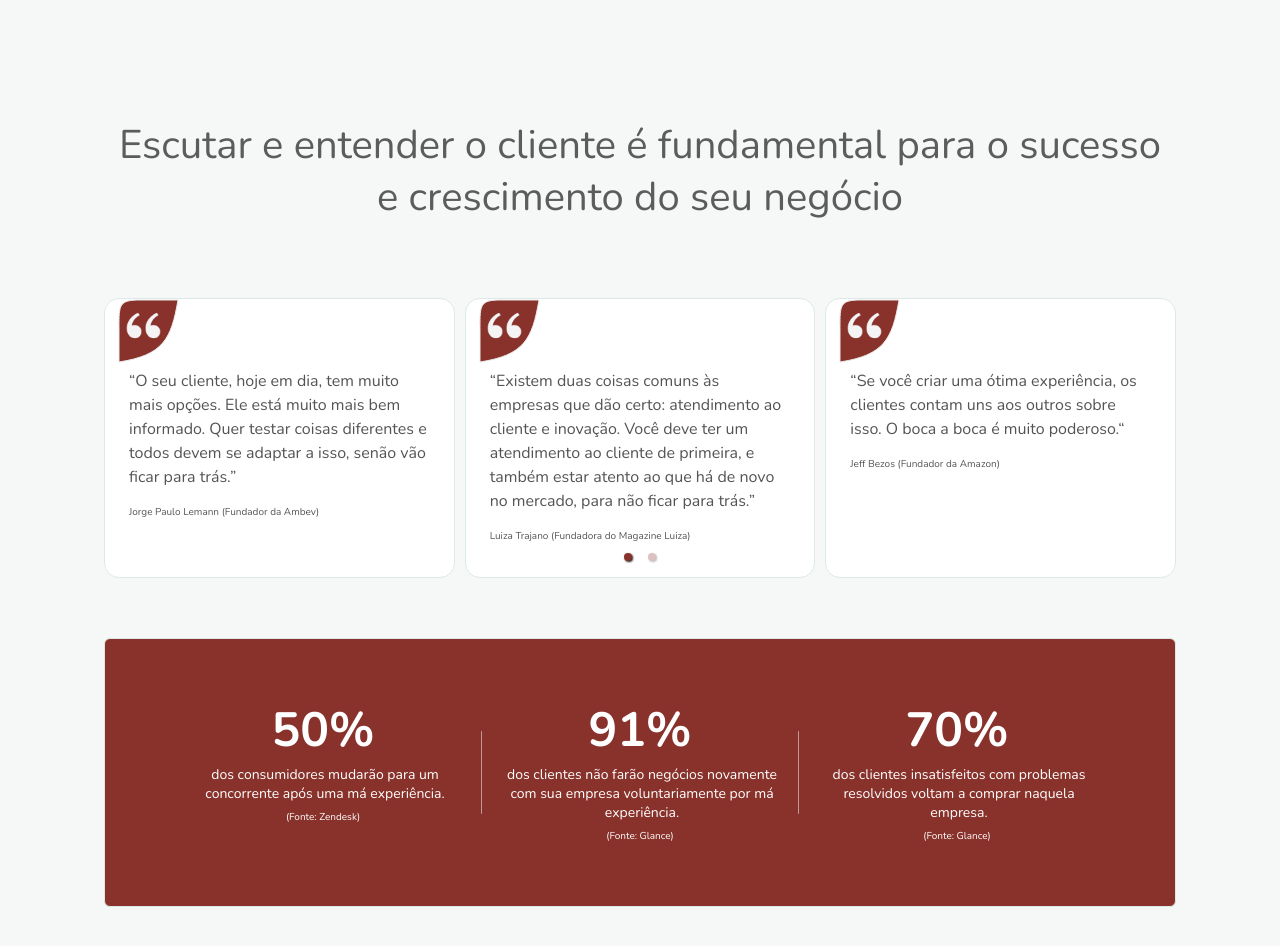
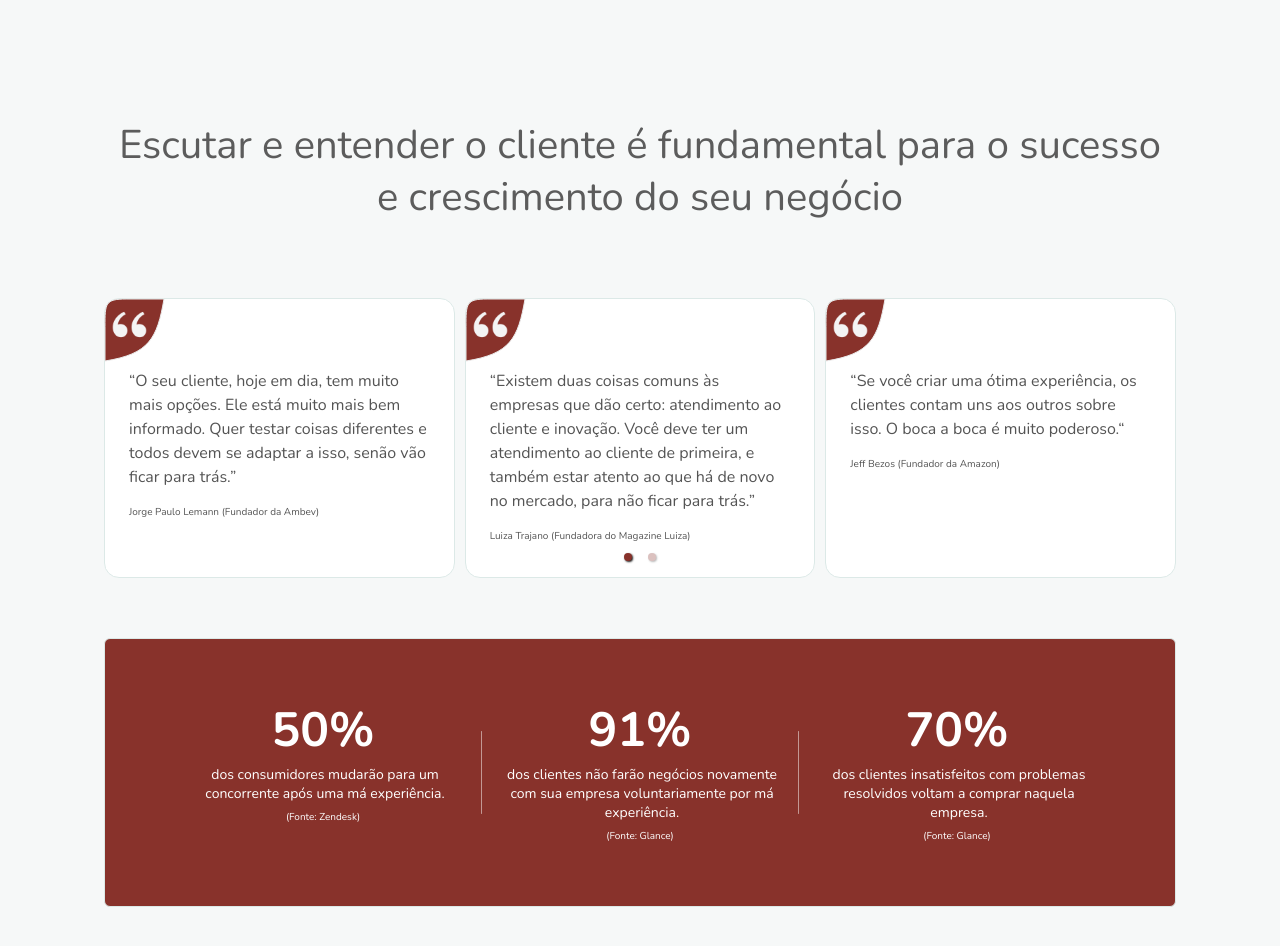
Before and after one commit to CodeTheFato/Verbaliza-site, a Next.js app: page / in a window 1280 px wide. Shown: the part 3907-4853 px from the top of the page. Built offline with nearby package versions, Linux system fonts and the light colour scheme.

Commit message:
fix: adjusts styles section client

```diff
--- a/src/app/components/sectionClient/styles.css
+++ b/src/app/components/sectionClient/styles.css
@@ -24,8 +24,8 @@
 }
 #client .card .icon-quotes{
 position:absolute;
-top: 0;
-left: 0;
+top: -1px;
+left: -14px;
 width:61px;
 height:64px;
 }
```
